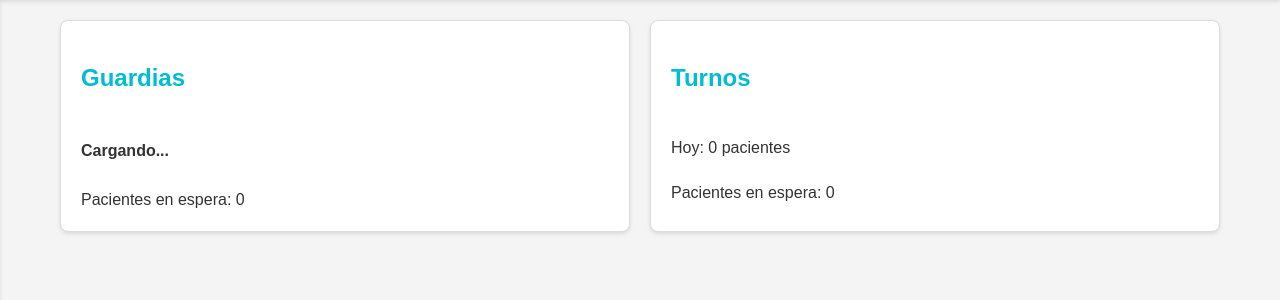
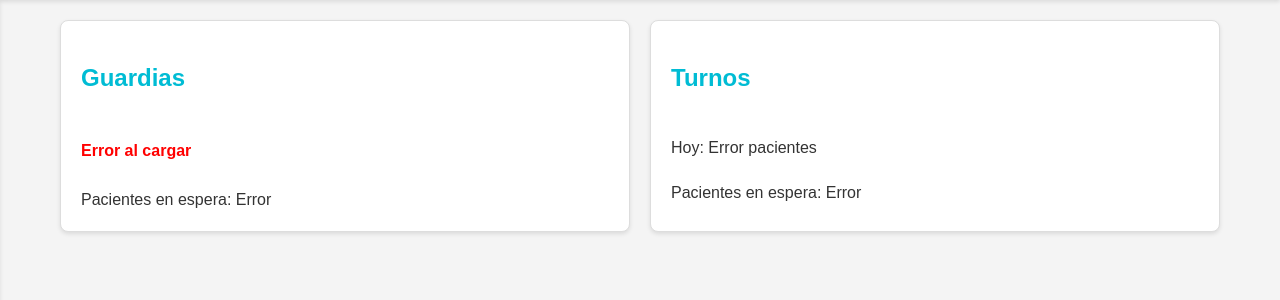
Before and after one commit to ejextr/telemedicina, a Flask app: template templates/doctor_dashboard.html in a window 1280 px wide. Shown: the part 85-385 px from the top of the page. Run offline with Flask 3, Linux system fonts and the light colour scheme; the template is opened without the code that fills it, so the values that code supplies are empty; data comes from the database, SQL or seed files in the repository.

Commit message:
fix: Toggle with preventDefault to control checked manually; add error handling in dashboard JS

```diff
--- a/templates/doctor_dashboard.html
+++ b/templates/doctor_dashboard.html
@@ -93,18 +93,28 @@
                 } else {
                     statusEl.innerHTML = `<span style="color: red;">OFF</span>`;
                 }
-            } catch(e) { console.error('Shift status error:', e); }
+            } catch(e) {
+                console.error('Shift status error:', e);
+                document.getElementById('shift-status').innerHTML = `<span style="color: red;">Error al cargar</span>`;
+            }
             try {
                 const waitRes = await fetch('/api/doctor/waiting_count');
                 const wait = await waitRes.json();
                 document.getElementById('waiting-count').textContent = wait.pending;
                 document.getElementById('waiting-count-turnos').textContent = wait.pending;
-            } catch(e) { console.error('Waiting count error:', e); }
+            } catch(e) {
+                console.error('Waiting count error:', e);
+                document.getElementById('waiting-count').textContent = 'Error';
+                document.getElementById('waiting-count-turnos').textContent = 'Error';
+            }
             try {
                 const todayRes = await fetch('/api/doctor/today_appointments');
                 const today = await todayRes.json();
                 document.getElementById('today-count').textContent = today.today_count;
-            } catch(e) { console.error('Today appointments error:', e); }
+            } catch(e) {
+                console.error('Today appointments error:', e);
+                document.getElementById('today-count').textContent = 'Error';
+            }
         }
         loadDoctorInfo();
     </script>
```
Also changed, not shown: templates/waiting_requests.html (+5 -4 lines).
